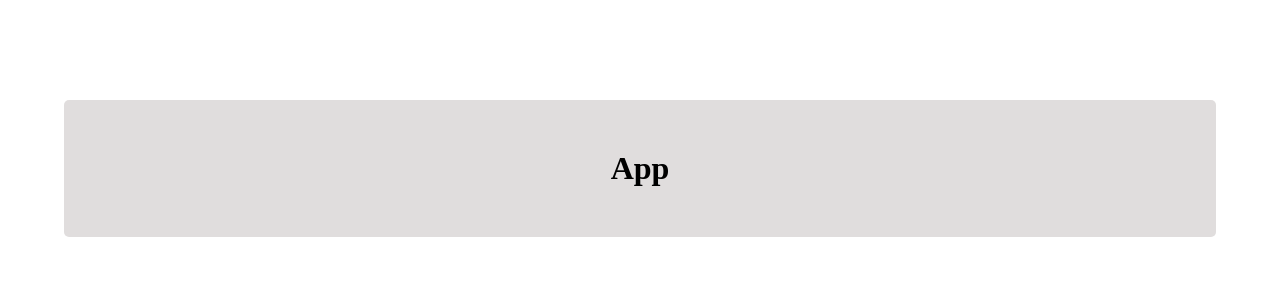
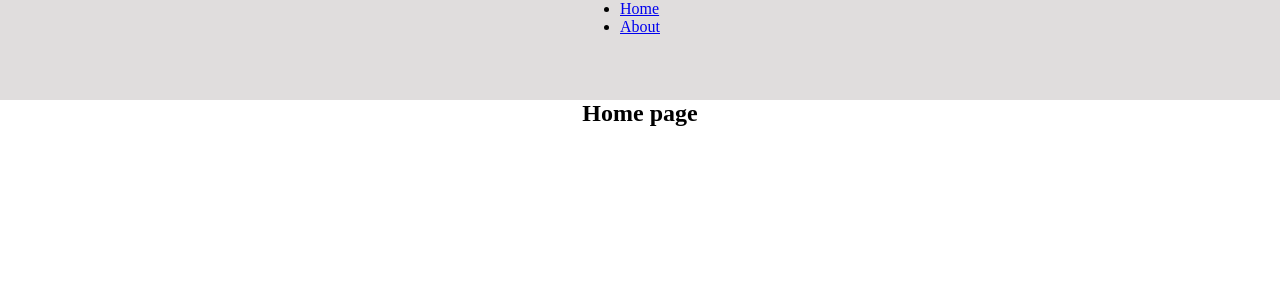
Before and after one commit to andreikaptsiuh/rsschool-react-2021q3, a React app in the folder react-router/: page / in a window 1280 px wide. Shown: the top 300 px of the page. Built offline with nearby package versions, Linux system fonts and the light colour scheme.

Commit message:
feat: add router

```diff
--- a/react-router/index.html
+++ b/react-router/index.html
@@ -2,7 +2,7 @@
 <html>
   <head>
     <meta charset="utf-8" />
-    <title>React-forms</title>
+    <title>React-router</title>
   </head>
   <body>
     <div id="root"></div>
--- a/react-router/package.json
+++ b/react-router/package.json
@@ -15,8 +15,10 @@
   "author": "",
   "license": "ISC",
   "dependencies": {
+    "@types/react-router-dom": "^5.1.8",
     "react": "^17.0.2",
-    "react-dom": "^17.0.2"
+    "react-dom": "^17.0.2",
+    "react-router-dom": "^5.2.0"
   },
   "devDependencies": {
     "@types/react": "^17.0.15",
--- a/react-router/src/components/app.tsx
+++ b/react-router/src/components/app.tsx
@@ -1,8 +1,27 @@
 import React from 'react';
+import {
+  BrowserRouter,
+  Switch,
+  Route,
+} from 'react-router-dom';
+import { Header } from './header';
+import { Home } from './pages/home';
+import { About } from './pages/about';
 
 const App: React.FC = () => (
   <>
-    <h1>App</h1>
+    <BrowserRouter>
+      <Header />
+
+      <Switch>
+        <Route path="/" exact>
+          <Home />
+        </Route>
+        <Route path="/about">
+          <About />
+        </Route>
+      </Switch>
+    </BrowserRouter>
   </>
 );
 
--- /dev/null
+++ b/react-router/src/components/header.tsx
@@ -0,0 +1,17 @@
+import React from 'react';
+import { Link } from 'react-router-dom';
+
+export const Header: React.FC = () => (
+  <header className="header">
+    <nav>
+      <ul>
+        <li>
+          <Link to="/"> Home </Link>
+        </li>
+        <li>
+          <Link to="/about"> About </Link>
+        </li>
+      </ul>
+    </nav>
+  </header>
+);
--- /dev/null
+++ b/react-router/src/components/pages/about.tsx
@@ -0,0 +1,5 @@
+import React from 'react';
+
+export const About: React.FC = () => (
+  <h2>About page</h2>
+);
--- /dev/null
+++ b/react-router/src/components/pages/home.tsx
@@ -0,0 +1,5 @@
+import React from 'react';
+
+export const Home: React.FC = () => (
+  <h2>Home page</h2>
+);
--- a/react-router/src/index.css
+++ b/react-router/src/index.css
@@ -11,15 +11,16 @@ body {
 }
 
 #root {
-  width: 90%;
-  margin-top: 100px;
-  padding-top: 50px;
-  padding-bottom: 50px;
+  width: 100%;
   display: flex;
   flex-direction: column;
-  justify-content: space-between;
   align-items: center;
+}
 
+.header {
+  display: flex;
+  justify-content: center;
+  width: 100%;
+  height: 100px;
   background-color: rgb(224, 221, 221);
-  border-radius: 5px;
 }
```
Also changed, not shown: 1 other file (tests, documents, lock files or other folders).
